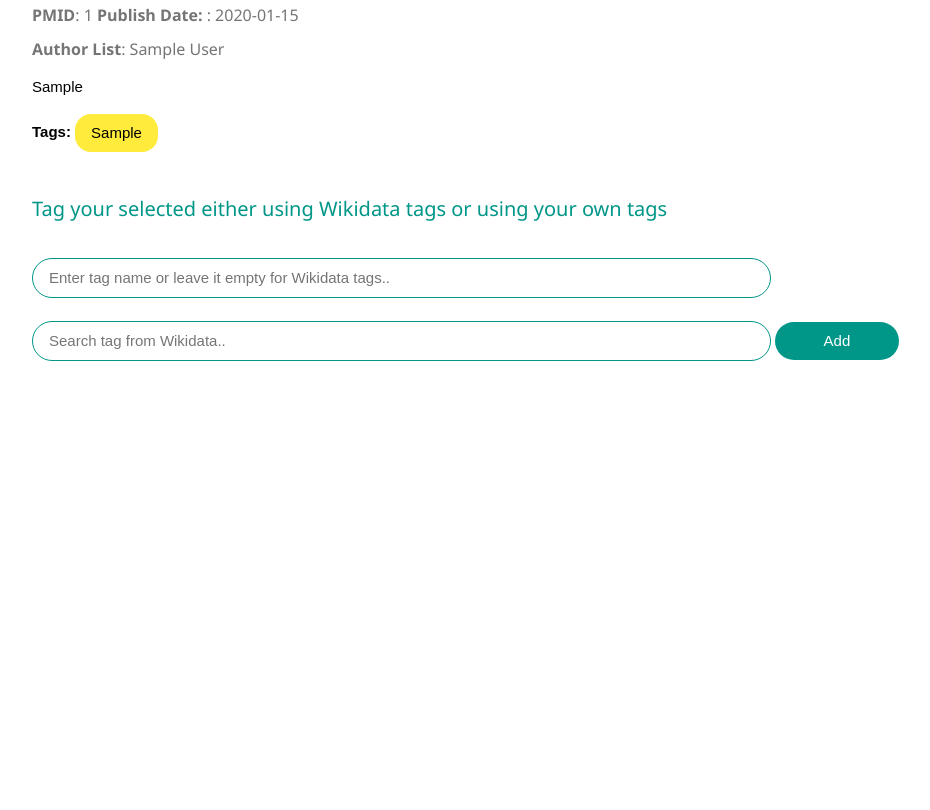
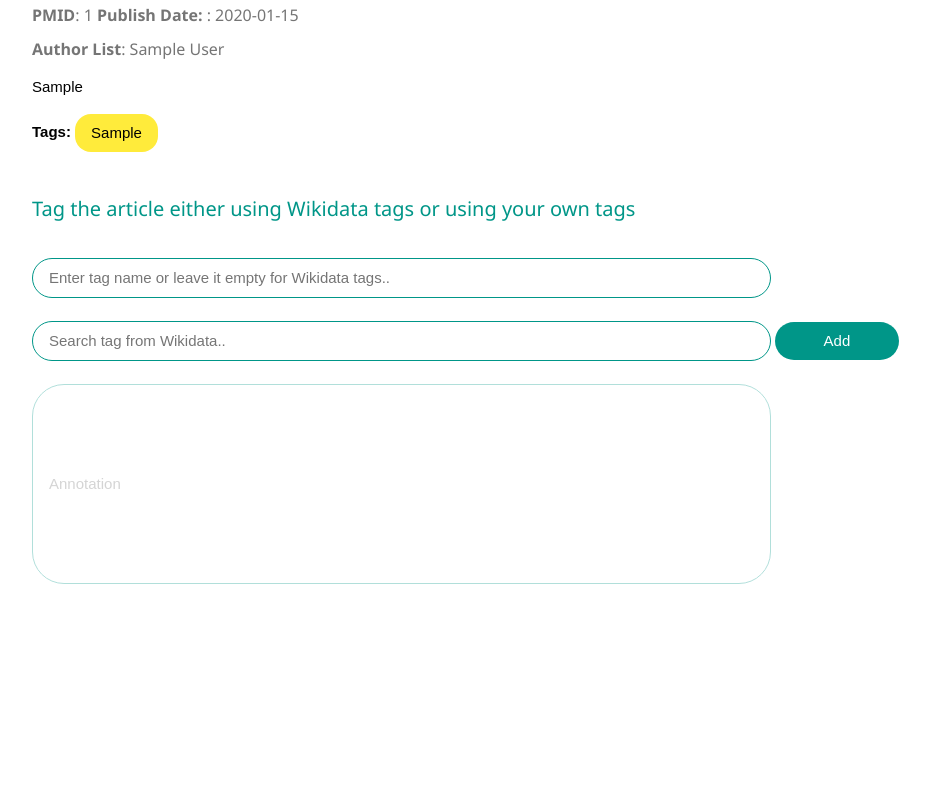
Before and after one commit to Swe574-Group4/Swe574-Group4, a Django app: page /article/1/ in a window 1280 px wide. Shown: the part 178-988 px from the top of the page, without its empty margins (0-930 px from the left). Before the commit the page ends 539 px from the top, so only its background shows below. Run offline with Django 3.2, Linux system fonts and the light colour scheme; a user stored in the database is signed in; tables that the repository leaves empty hold one stand-in row (values such as "Sample post"); some libraries are stand-ins or nearby versions.

Commit message:
Tagging Articles With Highlighting page Frontend Development

```diff
--- a/medicles/templates/medicles/detail.html
+++ b/medicles/templates/medicles/detail.html
@@ -44,7 +44,10 @@ body {
         }
 
         @media screen and (max-width: 600px) {
-  .topnav a:not(:first-child) {display: none;}
+            .topnav a:not(:first-child) {
+                display: none;
+            }
+
             .topnav a.icon {
                 float: right;
                 display: block;
@@ -52,12 +55,16 @@ body {
         }
 
         @media screen and (max-width: 600px) {
-  .topnav.responsive {position: relative;}
+            .topnav.responsive {
+                position: relative;
+            }
+
             .topnav.responsive .icon {
                 position: absolute;
                 right: 0;
                 top: 0;
             }
+
             .topnav.responsive a {
                 float: none;
                 display: block;
@@ -127,48 +134,87 @@ form.example::after {
 
     <div class="w3-container">
 
-        <h3 class="w3-text-teal"><a href="{% url 'medicles:detail' article.article_id %}">{{ article.article_title}}</h3>
-        <h6><a class="w3-text-gray"><strong>PMID</strong>: {{article.article_id}}  <strong>Publish Date: </strong>: {{article.pub_date}}</a></h6>
-        <h6><a class="w3-text-gray"><strong>Author List</strong>: {{article.author_list}}</a></h6>
-        <p>{{article.article_abstract}}</p>
+        <h3 class="w3-text-teal"><a href="{% url 'medicles:detail' article.article_id %}">{{ article.article_title }}
+        </h3>
+        <h6><a class="w3-text-gray"><strong>PMID</strong>: {{ article.article_id }} <strong>Publish
+            Date: </strong>: {{ article.pub_date }}</a></h6>
+        <h6><a class="w3-text-gray"><strong>Author List</strong>: {{ article.author_list }}</a></h6>
+        <p id="articleAbstract">{{ article.article_abstract }}</p>
         <p><strong>Tags:</strong>
             {% for tag_obj in article.tag_set.all %}
-            <span><a href="{{tag_obj.tag_value}}" class="w3-button w3-round-xlarge w3-yellow w3-padding-medium">{{tag_obj.tag_key}} </a></span>
+                <span><a href="{{ tag_obj.tag_value }}"
+                         class="w3-button w3-round-xlarge w3-yellow w3-padding-medium">{{ tag_obj.tag_key }} </a></span>
             {% endfor %}
         </p>
     </div>
 </div>
 
+
 {% if user.is_authenticated %}
     <div class="w3-container w3-container-teal  w3-margin-left">
-    <h4 title="Tag me" class="w3-text-teal w3-left w3-text-opacity">Tag your selected either using Wikidata tags or using your own tags</h4>
+        <h4  id="tagHeader" title="Tag me" class="w3-text-teal w3-left w3-text-opacity">Tag the article either using Wikidata
+            tags or using your own tags</h4>
     </div>
     <form action="{% url 'medicles:detail' article.article_id %}" method="post" class="w3-container">
         {% csrf_token %}
         <div class="w3-margin-left w3-padding-24">
 
             <label for="user_def_tag_key"><b></b></label>
-    <input type="text" placeholder="Enter tag name or leave it empty for Wikidata tags.." name="user_def_tag_key" id="id_user_def_tag_key" class="w3-left-align w3-button w3-white w3-border w3-border-teal w3-round-xxlarge w3-hover-gray" style="width:60%">
+            <input type="text" placeholder="Enter tag name or leave it empty for Wikidata tags.."
+                   name="user_def_tag_key" id="id_user_def_tag_key"
+                   class="w3-left-align w3-button w3-white w3-border w3-border-teal w3-round-xxlarge w3-hover-gray"
+                   style="width:60%">
 
             <br><br>
             <label for="tag_key"><b></b></label>
-    <input type="text" placeholder="Search tag from Wikidata.." name="tag_key" id="id_tag_key" class="w3-left-align w3-button w3-white w3-border w3-border-teal w3-round-xxlarge w3-hover-gray" style="width:60%">
+            <input type="text" placeholder="Search tag from Wikidata.." name="tag_key" id="id_tag_key"
+                   class="w3-left-align w3-button w3-white w3-border w3-border-teal w3-round-xxlarge w3-hover-gray"
+                   style="width:60%">
 
 
             <input type="submit" value="Add" class="w3-teal w3-button w3-round-xxlarge" style="width:10%">
+            <br><br>
+            <label for="user_def_tag_key"><b></b></label>
+            <input type="text" placeholder="Annotation"
+                   disabled
+                   name="user_def_tag_key" id="annotationField"
+                   class="w3-left-align w3-button w3-white w3-border w3-border-teal w3-round-xxlarge w3-hover-gray"
+                   style="width:60%">
+
             <br><br><br><br><br><br><br><br><br><br>
         </div>
     </form>
 {% else %}
     <div class="w3-container w3-container-teal  w3-margin-left">
-    <h4 title="Tag me" class="w3-text-teal w3-left w3-text-opacity">Please <a href="{% url 'medicles:login' %}">login</a> to tag articles.</h4>
+        <h4 title="Tag me" class="w3-text-teal w3-left w3-text-opacity">Please <a href="{% url 'medicles:login' %}">login</a>
+            to tag articles.</h4>
     </div>
 {% endif %}
 
 
 <script type="text/javascript">
-jQuery(function() {
-    $("#id_tag_key").on('keyup', function(){
+
+document.getElementById('annotationField').style.height="200px";
+
+var t = '';
+function gText(e) {
+    t = (document.all) ? document.selection.createRange().text : document.getSelection();
+    if(t.toString().length !== 0){
+     document.getElementById("annotationField").disabled = false;
+     document.getElementById("tagHeader").textContent = "Tag the highlighted section either using Wikidata tags or using your own tags"
+    } else {
+        document.getElementById("annotationField").disabled = true;
+        document.getElementById("tagHeader").textContent = "Tag the article either using Wikidata tags or using your own tags"
+    }
+}
+document.onmouseup = gText;
+
+if (!document.all) {
+    document.captureEvents(Event.MOUSEUP);
+}
+
+    jQuery(function () {
+        $("#id_tag_key").on('keyup', function () {
             let value = $(this).val();
             $.ajax({
                 url: "{% url 'medicles:ajax_load_tag' %}",
@@ -185,9 +231,10 @@ jQuery(function() {
                 }
             });
         });
+
+
     });
 </script>
-
 
 {% if alert_flag %}
     <script>alert("Tag exists. Please specify another tag name.")</script>
```
Also changed, not shown: docker-compose.yml (+7 -0 lines), pubmed_project/settings.py (+12 -12 lines), 1 other file. Lines whose indentation alone changed are shown as unchanged.
